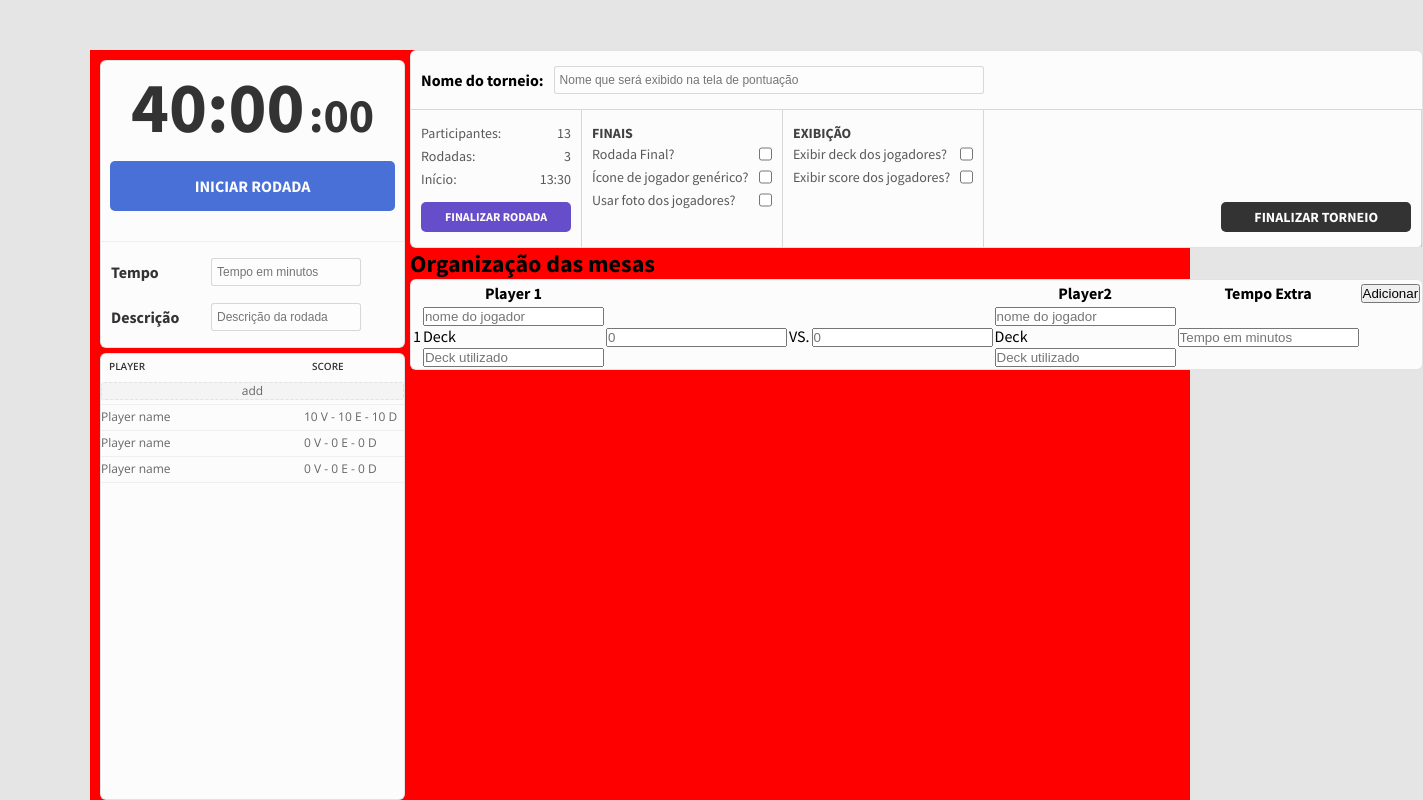
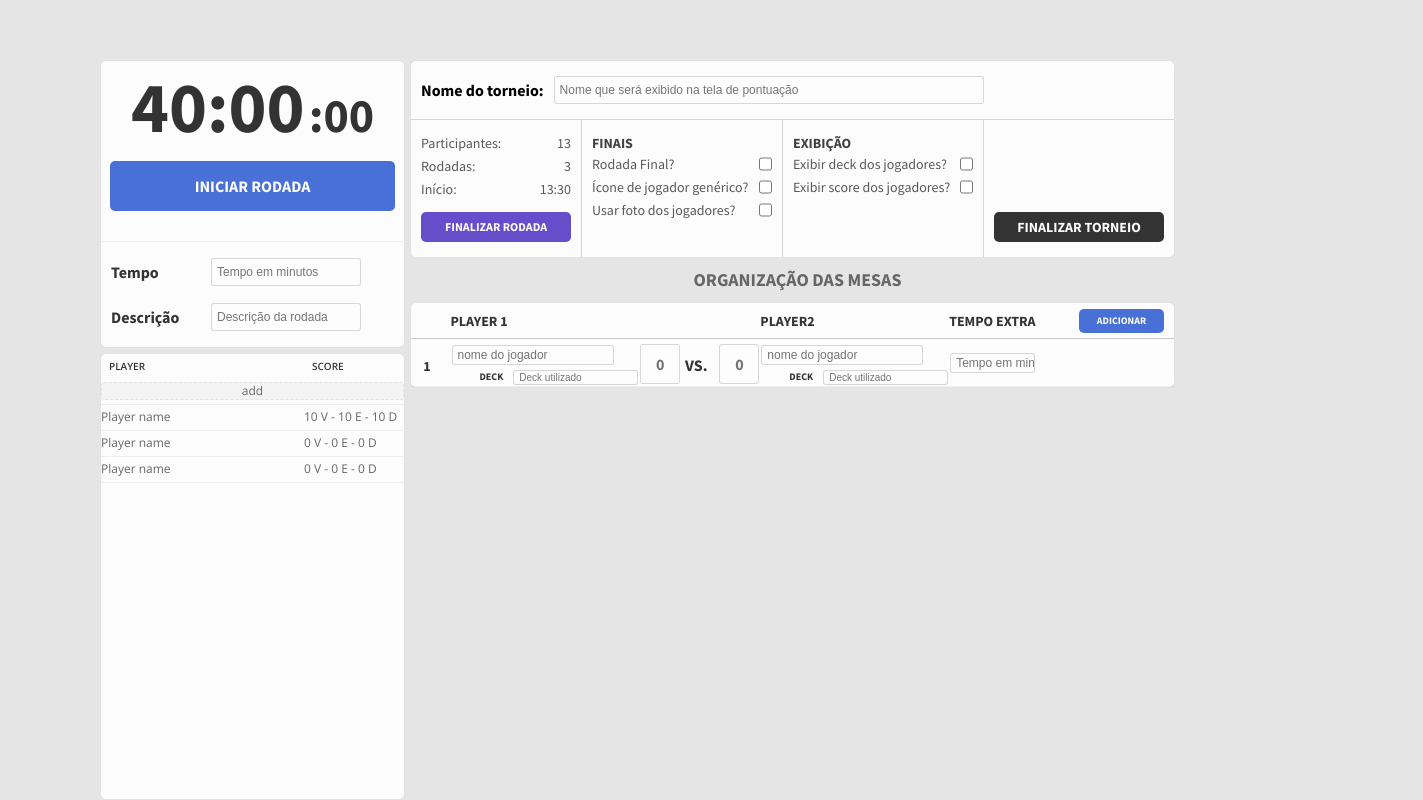
Before and after one commit to brunogirome/scorekeeper-online, a React (Create React App) app: page / in a window 1280 px wide. Shown: the whole page, 1423 px wide, since content can reach past the window. Built offline with nearby package versions, Linux system fonts and the light colour scheme; a web font is replaced by a local one.

Commit message:
Standing styling

```diff
--- a/src/pages/Dashboard/index.tsx
+++ b/src/pages/Dashboard/index.tsx
@@ -1,4 +1,10 @@
-import { Container, Timer, PlayerTable, TourntamentInfo } from './styles';
+import {
+  Container,
+  Timer,
+  PlayerTable,
+  TourntamentInfo,
+  TournamentBracket,
+} from './styles';
 
 export function Dashboard() {
   const minutesSeconds = '40:00';
@@ -100,7 +106,7 @@ export function Dashboard() {
           </div>
         </TourntamentInfo>
         <h2>Organização das mesas</h2>
-        <div>
+        <TournamentBracket>
           <table>
             <tr>
               <th> </th>
@@ -110,15 +116,17 @@ export function Dashboard() {
               <th> </th>
               <th>Player2</th>
               <th>Tempo Extra</th>
-              <th>
+              <th className="last-row">
                 <button type="button">Adicionar</button>
               </th>
             </tr>
             <tr>
-              <td>1</td>
-              <td>
+              <td className="table-number">
+                <span>1</span>
+              </td>
+              <td className="player-info">
                 <div>
-                  <p>
+                  <p className="player-name">
                     <input type="text" placeholder="nome do jogador" />
                   </p>
                   <p>
@@ -127,16 +135,18 @@ export function Dashboard() {
                   </p>
                 </div>
               </td>
-              <td>
+              <td className="player-score">
                 <input type="text" placeholder="0" />
               </td>
-              <td>VS.</td>
-              <td>
+              <td className="vs-row">
+                <span>VS.</span>
+              </td>
+              <td className="player-score">
                 <input type="text" placeholder="0" />
               </td>
-              <td>
+              <td className="player-info">
                 <div>
-                  <p>
+                  <p className="player-name">
                     <input type="text" placeholder="nome do jogador" />
                   </p>
                   <p>
@@ -145,12 +155,13 @@ export function Dashboard() {
                   </p>
                 </div>
               </td>
-              <td>
+              <td className="extra-info">
                 <input type="text" placeholder="Tempo em minutos" />
               </td>
+              <td> </td>
             </tr>
           </table>
-        </div>
+        </TournamentBracket>
       </section>
     </Container>
   );
--- a/src/pages/Dashboard/styles.ts
+++ b/src/pages/Dashboard/styles.ts
@@ -8,9 +8,21 @@ export const Container = styled.main`
 
   margin: 50px auto 0 auto;
 
-  background: red;
+  height: calc(100vmin - 50px);
 
-  height: calc(100vmin - 50px);
+  h2 {
+    margin: 10px auto;
+
+    color: #666666;
+
+    font-family: 'Source Sans Pro';
+    font-style: normal;
+    font-weight: 700;
+    font-size: 18px;
+    line-height: 24px;
+
+    text-transform: uppercase;
+  }
 
   section {
     display: flex;
@@ -199,6 +211,8 @@ export const PlayerTable = styled.div`
 `;
 
 export const TourntamentInfo = styled.div`
+  margin: 10px 10px 0 0;
+
   > div:first-child {
     padding: 15px 10px;
 
@@ -331,10 +345,184 @@ export const TourntamentInfo = styled.div`
       justify-content: end;
       align-items: end;
 
+      border-right: none !important;
+
       button {
-        width: 190px;
+        width: 170px;
         height: 30px;
       }
     }
   }
 `;
+
+export const TournamentBracket = styled.div`
+  margin: 0 10px 0 0;
+
+  table {
+    border-collapse: collapse;
+
+    row-gap: 0;
+    column-gap: 0;
+
+    font-family: 'Source Sans Pro';
+    font-style: normal;
+    color: var(--gray-1);
+    font-weight: 700;
+
+    width: 100%;
+
+    text-transform: uppercase;
+
+    td {
+      padding: 1px;
+    }
+
+    > tr:first-child {
+      font-size: 14px;
+      line-height: 18px;
+
+      border-bottom: 1px solid rgba(0, 0, 0, 0.2);
+
+      th {
+        text-align: left;
+
+        height: 35px;
+      }
+
+      .last-row {
+        display: flex;
+        align-items: center;
+        justify-content: end;
+
+        button {
+          font-family: 'Source Sans Pro';
+          font-style: normal;
+          font-weight: 700;
+          font-size: 10px;
+          line-height: 12px;
+          color: #fdfdfd;
+
+          margin-right: 10px;
+
+          text-transform: uppercase;
+
+          background: #4870d7;
+
+          border: 0;
+          padding: 0 16px;
+          transition: background-color 0.2s;
+
+          width: 85px;
+          height: 24px;
+          border-radius: 5px;
+
+          &:hover {
+            background: ${shade(0.2, '#4870d7')};
+          }
+        }
+      }
+    }
+
+    tr + tr {
+      border-bottom: 1px solid rgba(0, 0, 0, 0.05);
+
+      padding-bottom: 10px;
+
+      .player-info {
+        width: 175px;
+      }
+
+      input {
+        height: 20px;
+        font-size: 12px;
+
+        display: flex;
+        align-items: center;
+
+        padding-left: 5px;
+
+        background: #fdfdfd;
+        border: 1px solid rgba(0, 0, 0, 0.15);
+        border-radius: 3px;
+      }
+
+      input .player-name {
+        width: 175px;
+      }
+
+      .table-number {
+        width: 32px;
+        font-size: 14px;
+        line-height: 18px;
+
+        display: flex;
+        justify-content: center;
+        align-items: center;
+      }
+
+      .vs-row {
+        span {
+          margin-top: 15px;
+        }
+
+        width: 30px;
+
+        display: flex;
+        align-items: center;
+        justify-content: center;
+      }
+
+      .player-score {
+        padding-top: 3px;
+
+        width: 42px;
+
+        input {
+          height: 40px;
+          width: 40px;
+
+          text-align: center;
+          padding: 0;
+
+          font-family: 'Source Sans Pro';
+          font-style: normal;
+          font-weight: 700;
+          font-size: 16px;
+          line-height: 20px;
+        }
+      }
+
+      .extra-info {
+        input {
+          width: 85px;
+          height: 20px;
+        }
+      }
+
+      p:first-child {
+        padding-top: 5px;
+
+        margin-bottom: 5px;
+      }
+
+      p + p {
+        font-size: 10px;
+
+        display: flex;
+        justify-content: space-between;
+
+        span {
+          padding-left: 28px;
+        }
+
+        input {
+          margin-left: 10px;
+          width: 125px;
+          height: 15px;
+
+          font-size: 10px;
+        }
+      }
+    }
+  }
+`;
--- a/src/pages/Standings/index.tsx
+++ b/src/pages/Standings/index.tsx
@@ -75,7 +75,7 @@ export function Standings() {
               </PlayerCard>
               <Table>
                 {round.table}
-                {round.extra_time > 0 && <span>+{round.extra_time}</span>}
+                {round.extra_time > 0 && <span>+00:{round.extra_time}0</span>}
               </Table>
               <PlayerCard side="right">
                 <Score side="right">{round.score_2}</Score>
```
